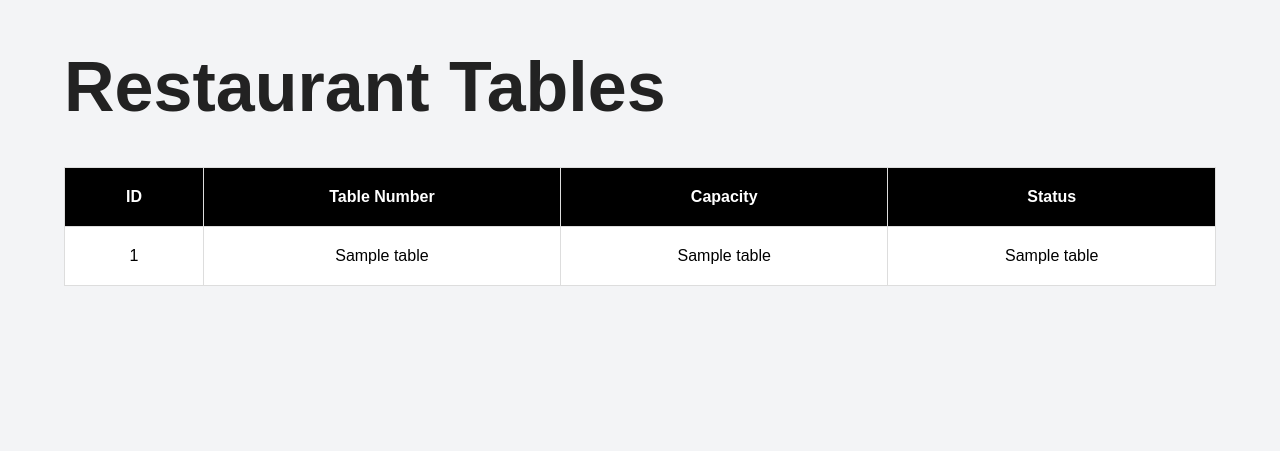
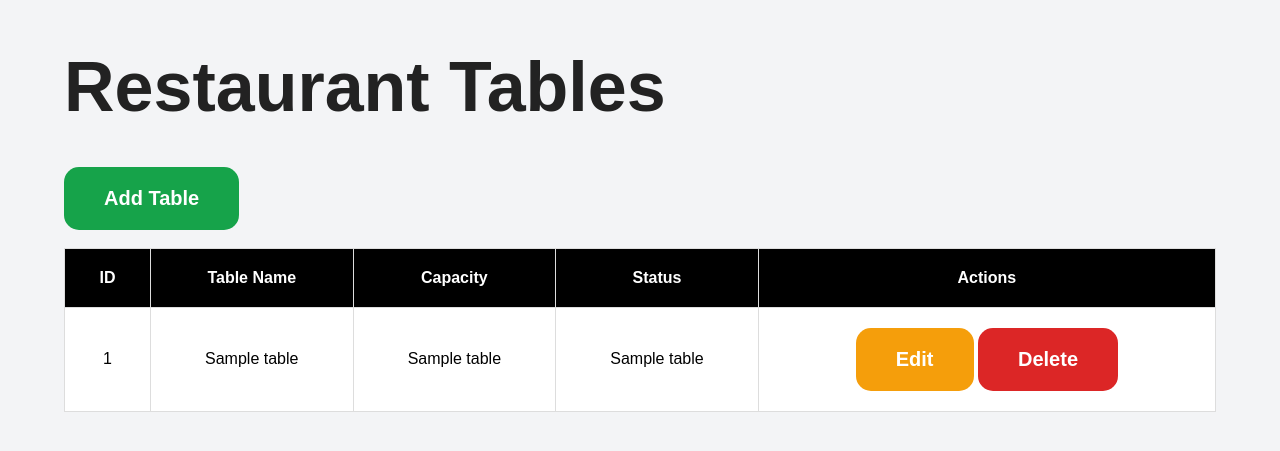
Before and after one commit to Tun30beep/Tun30beep-CS104_Tun, a Flask app: template templates/restaurant_tables.html in a window 1280 px wide. Shown: the top 451 px of the page. Run offline with Flask 3, Linux system fonts and the light colour scheme; the template is opened without the code that fills it: most values are stand-ins (such as "Sample title", 1, 10 or a date in 2020).

Commit message:
Update restaurant_tables.html

```diff
--- a/templates/restaurant_tables.html
+++ b/templates/restaurant_tables.html
@@ -16,14 +16,24 @@
 
     <h1>Restaurant Tables</h1>
 
+    <a href="/add_table"
+    class="btn btn-green">
+
+        Add Table
+
+    </a>
+
+    <br><br>
+
     <table>
 
         <tr>
 
             <th>ID</th>
-            <th>Table Number</th>
+            <th>Table Name</th>
             <th>Capacity</th>
             <th>Status</th>
+            <th>Actions</th>
 
         </tr>
 
@@ -36,6 +46,24 @@
             <td>{{ table[2] }}</td>
             <td>{{ table[3] }}</td>
 
+            <td>
+
+                <a href="/edit_table/{{ table[0] }}"
+                class="btn btn-yellow">
+
+                    Edit
+
+                </a>
+
+                <a href="/delete_table/{{ table[0] }}"
+                class="btn btn-red">
+
+                    Delete
+
+                </a>
+
+            </td>
+
         </tr>
 
         {% endfor %}
```
